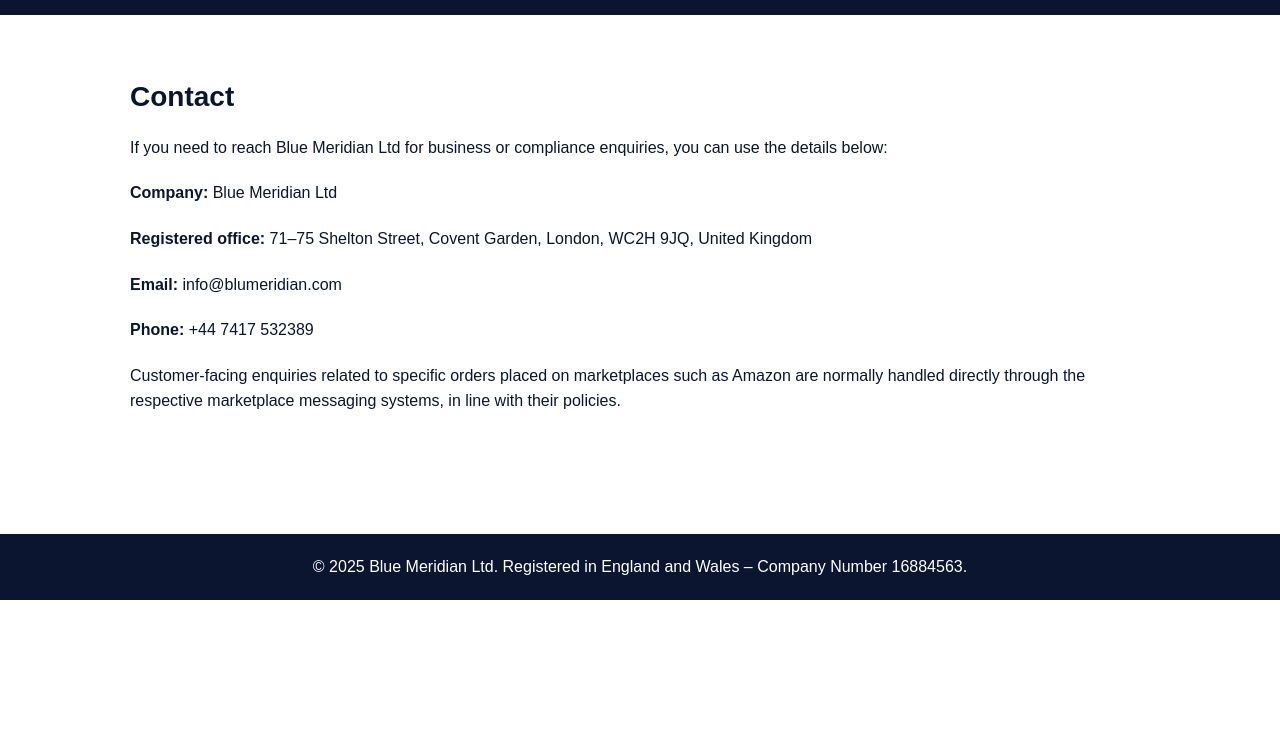
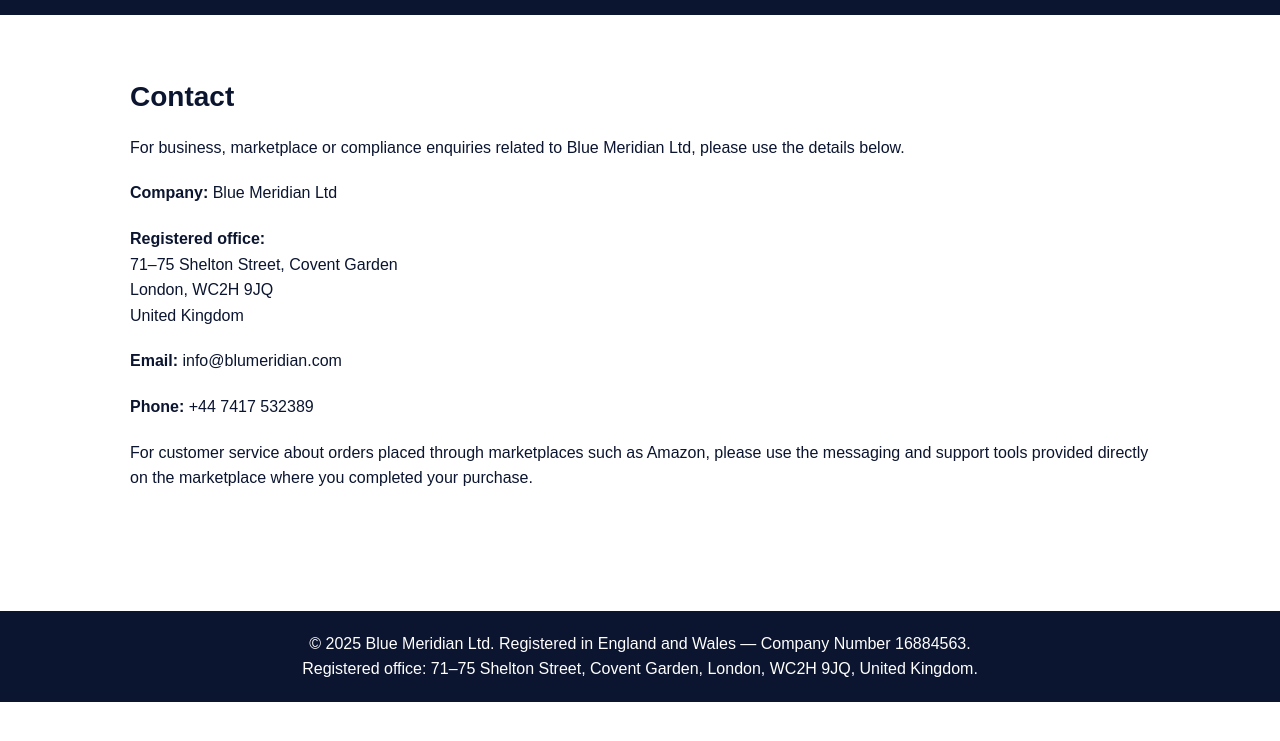
Before and after one commit to bluemeridian-12/bluemeridian-site, a plain HTML site: page contact.html in a window 1280 px wide. Shown: the part 53-794 px from the top of the page. Drawn offline with Linux system fonts and the light colour scheme.

Commit message:
Update contact.html

```diff
--- a/contact.html
+++ b/contact.html
@@ -1,12 +1,14 @@
 <!DOCTYPE html>
 <html lang="en">
 <head>
-    <meta charset="UTF-8">
+    <meta charset="UTF-8" />
+    <meta name="viewport" content="width=device-width, initial-scale=1.0" />
     <title>Contact – Blue Meridian Ltd</title>
-    <meta name="viewport" content="width=device-width, initial-scale=1.0">
-    <link rel="stylesheet" href="Style.css">
+    <link rel="stylesheet" href="style.css" />
 </head>
+
 <body>
+
 <header>
     <div class="logo">BLUE MERIDIAN LTD</div>
     <nav>
@@ -20,25 +22,33 @@
 <main>
     <section class="section">
         <h2>Contact</h2>
-        <p>If you need to reach Blue Meridian Ltd for business or compliance enquiries, you can use the details below:</p>
+        <p>
+            For business, marketplace or compliance enquiries related to Blue Meridian Ltd,
+            please use the details below.
+        </p>
 
-        <div class="contact-list">
-            <p><strong>Company:</strong> Blue Meridian Ltd</p>
-            <p><strong>Registered office:</strong> 71–75 Shelton Street, Covent Garden, London, WC2H 9JQ, United Kingdom</p>
-            <p><strong>Email:</strong> info@blumeridian.com</p>
-            <p><strong>Phone:</strong> +44 7417 532389</p>
-        </div>
+        <p><strong>Company:</strong> Blue Meridian Ltd</p>
+        <p><strong>Registered office:</strong><br>
+            71–75 Shelton Street, Covent Garden<br>
+            London, WC2H 9JQ<br>
+            United Kingdom
+        </p>
 
-        <p style="margin-top:12px;">
-            Customer-facing enquiries related to specific orders placed on marketplaces such as Amazon are
-            normally handled directly through the respective marketplace messaging systems, in line with
-            their policies.
+        <p><strong>Email:</strong> info@blumeridian.com</p>
+        <p><strong>Phone:</strong> +44 7417 532389</p>
+
+        <p style="margin-top: 16px;">
+            For customer service about orders placed through marketplaces such as Amazon, please
+            use the messaging and support tools provided directly on the marketplace where you
+            completed your purchase.
         </p>
     </section>
 </main>
 
 <footer>
-    <p>© 2025 Blue Meridian Ltd. Registered in England and Wales – Company Number 16884563.</p>
+    <p>© 2025 Blue Meridian Ltd. Registered in England and Wales — Company Number 16884563.</p>
+    <p>Registered office: 71–75 Shelton Street, Covent Garden, London, WC2H 9JQ, United Kingdom.</p>
 </footer>
+
 </body>
 </html>
```
